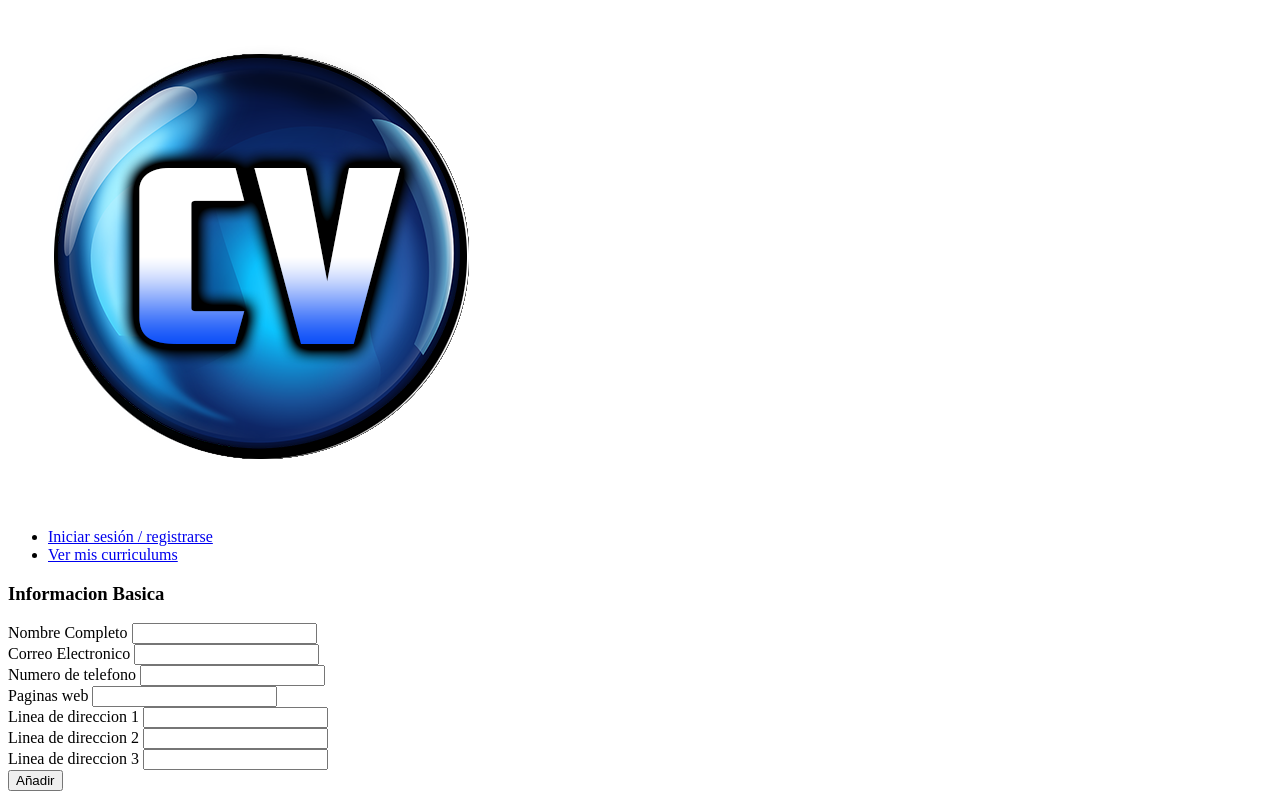
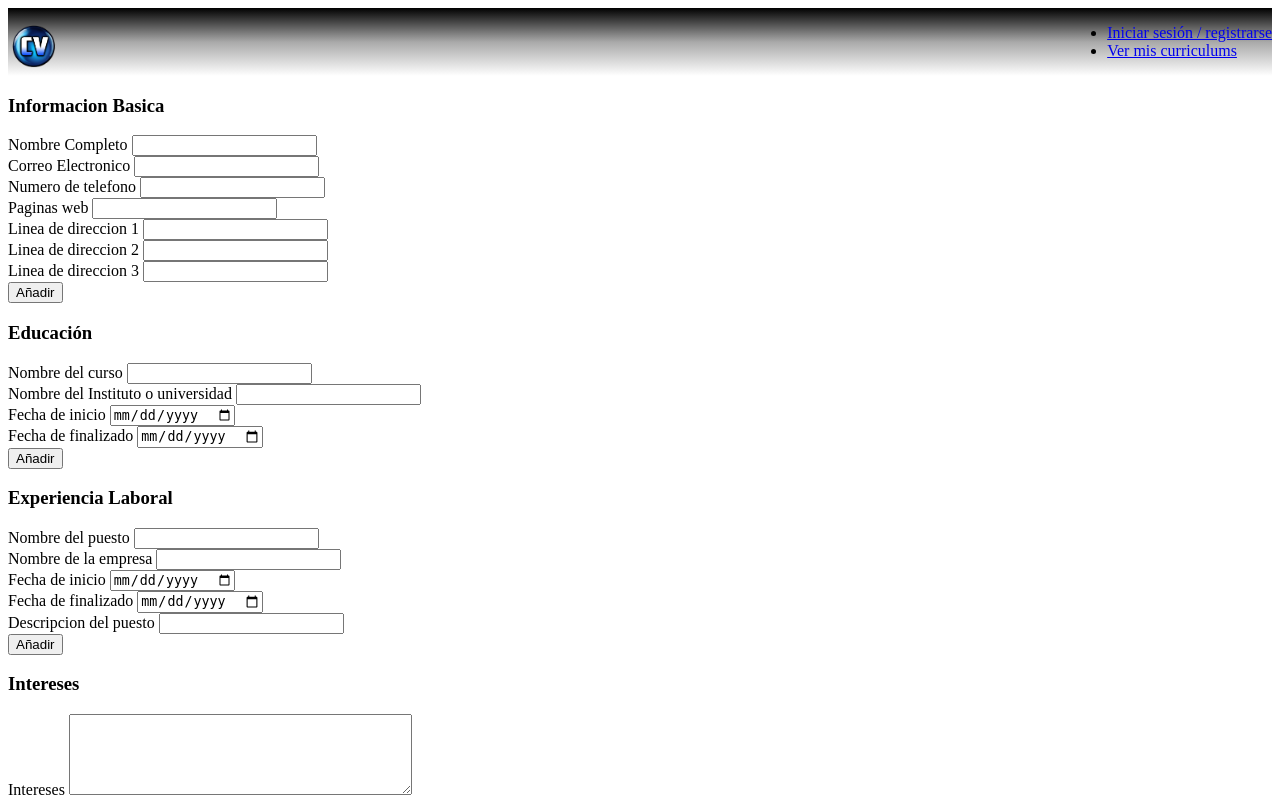
Before and after one commit to CvQuick/CvQuick, a PHP site: page /Formulario.html in a window 1280 px wide. Shown: the top 804 px of the page. Run offline with PHP 8.4, Linux system fonts and the light colour scheme.

Commit message:
mejorado header y logo

```diff
--- a/Formulario.html
+++ b/Formulario.html
@@ -3,6 +3,7 @@
 <head>
     <meta charset="UTF-8">
     <title>Formulario</title>
+    <link rel="stylesheet" href="css/gradientHeader.css">
 </head>
 <body>
 
--- a/css/gradientHeader.css
+++ b/css/gradientHeader.css
@@ -8,7 +8,7 @@ header{
     background: -webkit-linear-gradient(black, white); /* For Safari 5.1 to 6.0 */
     background: -o-linear-gradient(black, white); /* For Opera 11.1 to 12.0 */
     background: -moz-linear-gradient(black, white); /* For Firefox 3.6 to 15 */
-    background: linear-gradient(black, white); /* Standard syntax */
+    background: linear-gradient(black,darkgrey, white); /* Standard syntax */
 }
 
 .logo{
```
